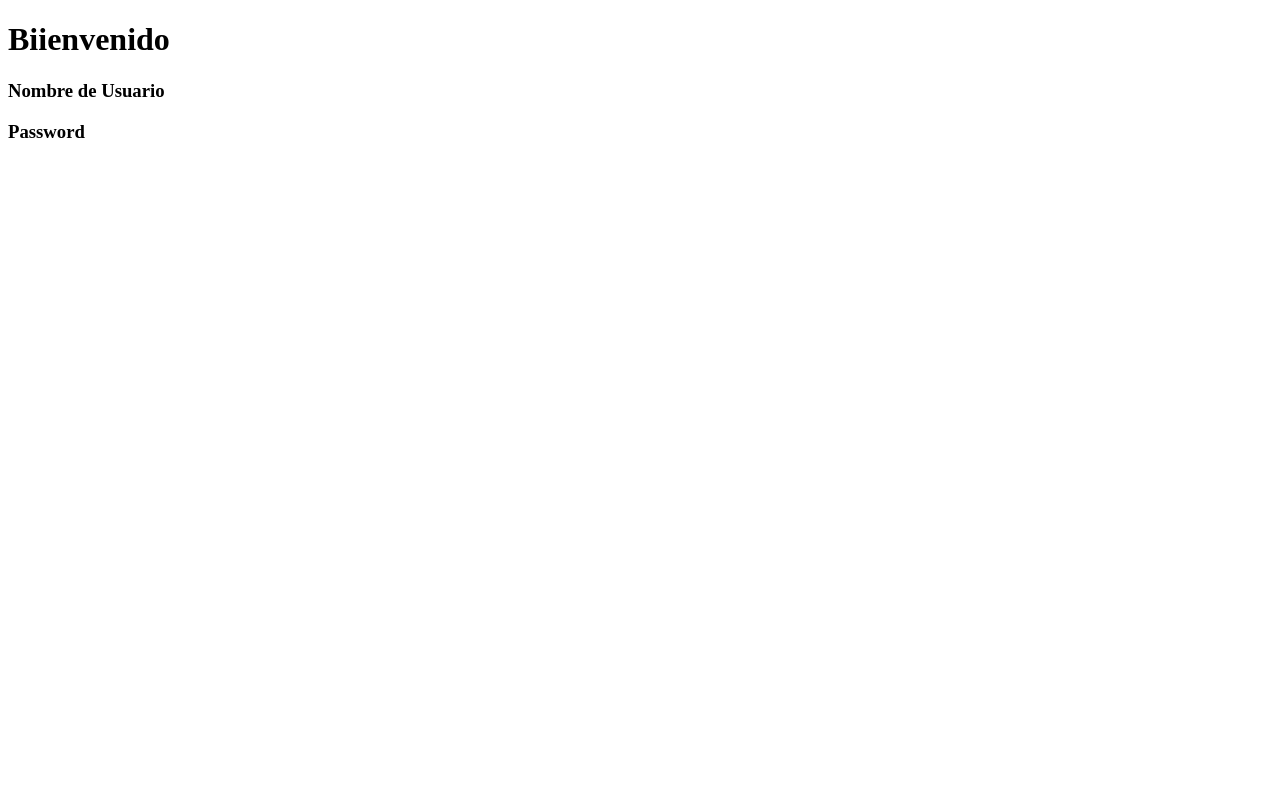
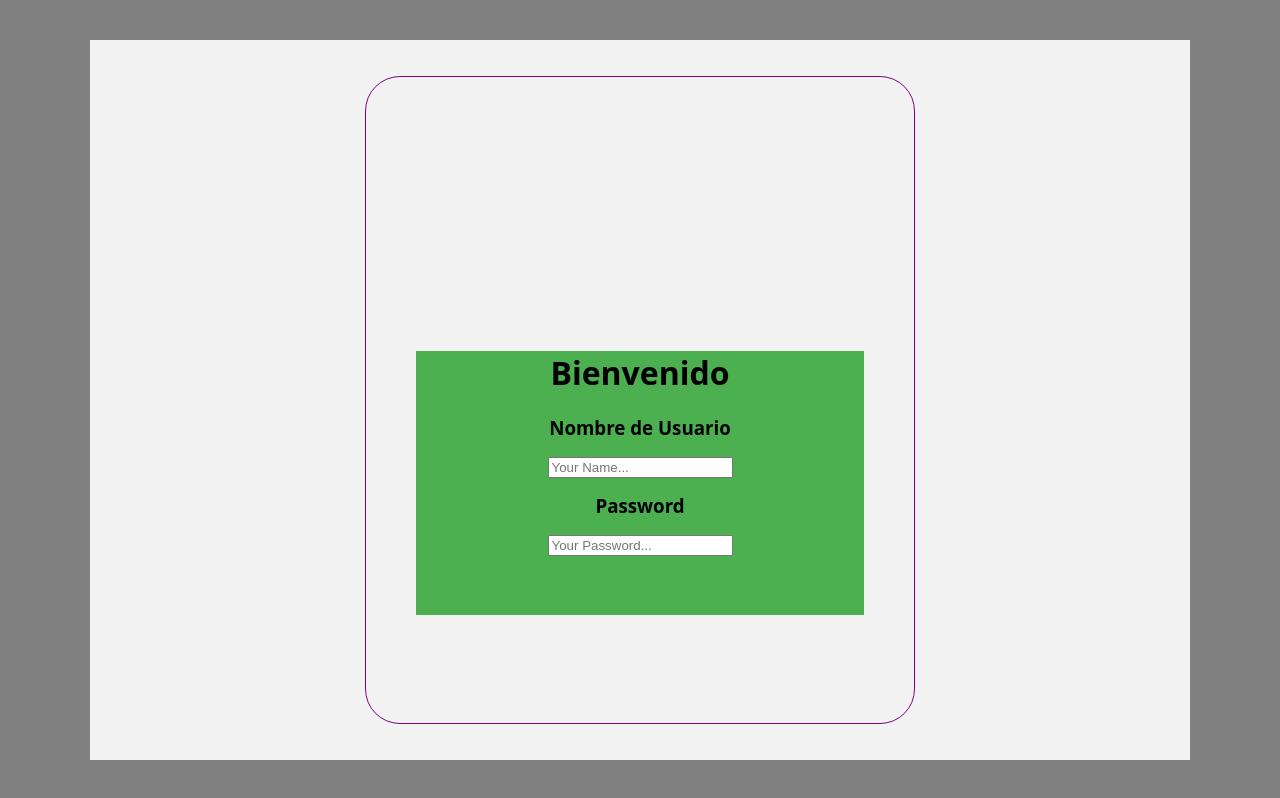
Before and after one commit to Gamas-G/Dise-oLogin_Basico, a plain HTML site: page index.html in a window 1280 px wide. Drawn offline with Linux system fonts and the light colour scheme.

Commit message:
agregando '@media'

```diff
--- a/css/css.css
+++ b/css/css.css
@@ -0,0 +1,83 @@
+html{
+    box-sizing: border-box;
+  }
+  *, *::before, *::after{
+    box-sizing: inherit;
+  }
+  body{
+    margin: 0;
+    background-color: #f2f2f2;
+    font-family: 'Open Sans', sans-serif;
+  }
+
+  h1{
+    margin-top: 0px;
+  }
+  h3{
+      margin: 15px 0;
+  }
+
+div.contenedor{
+    width: 100%;
+    height: 100vh;
+    background-color: gray;
+    display: flex;
+    align-items: center;
+}
+
+div.contenido{
+    width: 1100px;
+    height: 90%;
+    display: flex;
+    align-items: center;
+    margin: 0 auto;
+    text-align: center;
+    background-color: #f2f2f2;
+}
+
+div.marcoLogo{
+    width: 50%;
+    /* height: 90%;
+    padding: 50px; */
+    margin: 0 auto;
+    border-radius: 35px;
+    border: 1px solid purple;
+}
+
+div.data{
+    background-color: #4CAF50;
+    margin: 50% 0;
+}
+
+input[type=submit] {
+    width: 50%;
+    background-color: #4CAF50;
+    color: white;
+    padding: 14px 20px;
+    margin: 8px 0;
+    border: none;
+    border-radius: 4px;
+    cursor: pointer;
+  }
+
+  @media only screen and (min-width:780px){
+    div.marcoLogo{
+        width: 50%;
+        height: 90%;
+        padding: 50px;
+        margin: 0 auto;
+        border-radius: 35px;
+        border: 1px solid purple;
+    }
+  }
+
+/*input{
+    width: 900px;
+    padding: 12px 20px;
+    margin: 8px 0;
+    display: inline-block;
+    border: 1px solid #ccc;
+    border-radius: 4px;
+    box-sizing: border-box;
+    text-align: center;
+} */
--- a/index.html
+++ b/index.html
@@ -7,10 +7,19 @@
     <title>My Login</title>
 </head>
 <body>
-    <div>
-        <h1>Biienvenido</h1>
-        <h3>Nombre de Usuario</h3>
-        <h3>Password</h3>
-    </div>
+    <div class="contenedor">
+        <div class="contenido">
+            <div class="marcoLogo">
+                <div class="data">
+                    <h1>Bienvenido</h1>
+                    <h3>Nombre de Usuario</h3>
+                    <input type="text" name="userName" placeholder="Your Name...">
+                    <h3>Password</h3>
+                    <input type="password" name="userPassword" id="" placeholder="Your Password..."><br>
+                    <input type="submit" value="">
+            </div>
+            </div><!-- .marcoLogo -->
+        </div><!-- .contenido -->
+    </div><!-- .conetendor -->
 </body>
 </html>
```
